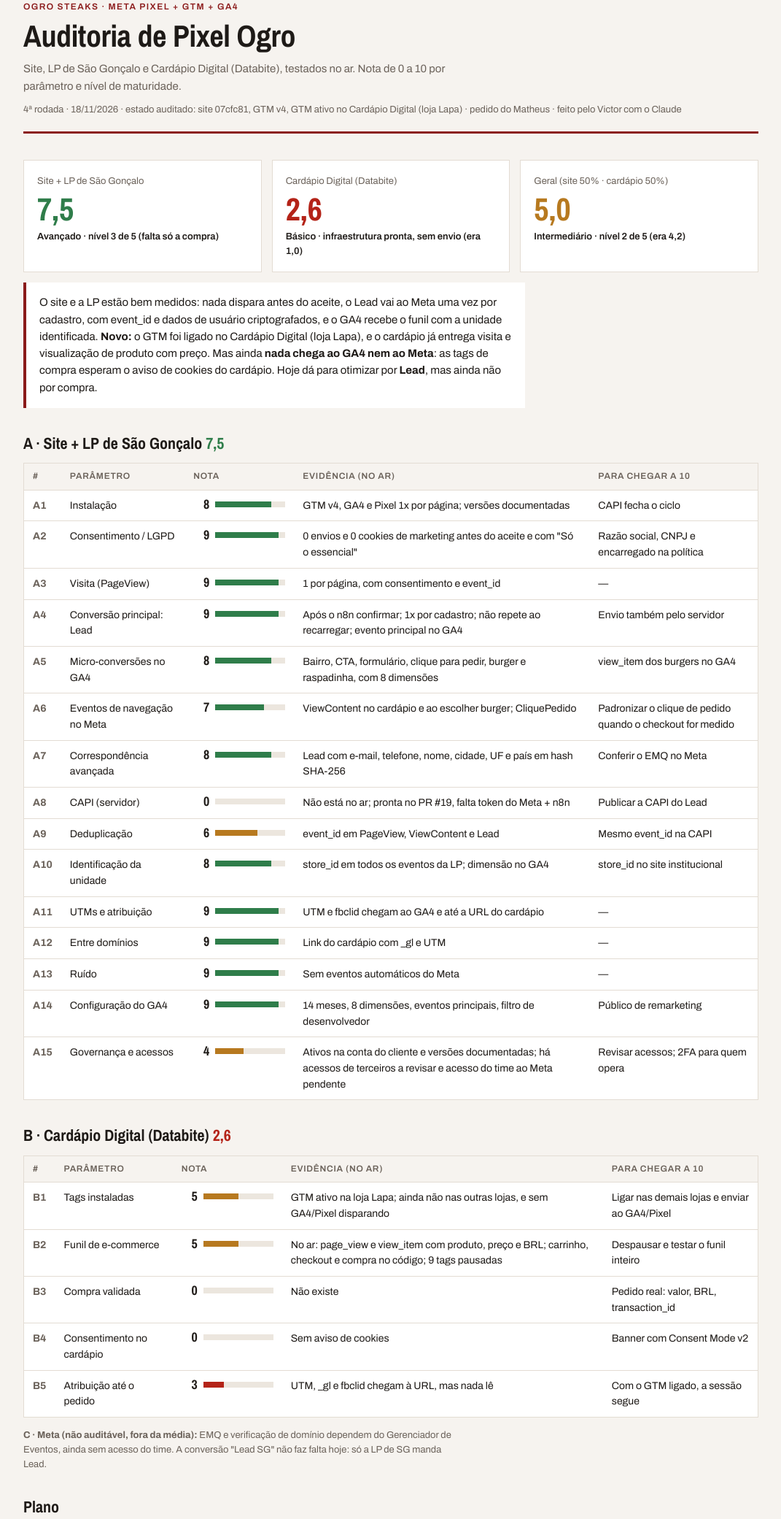
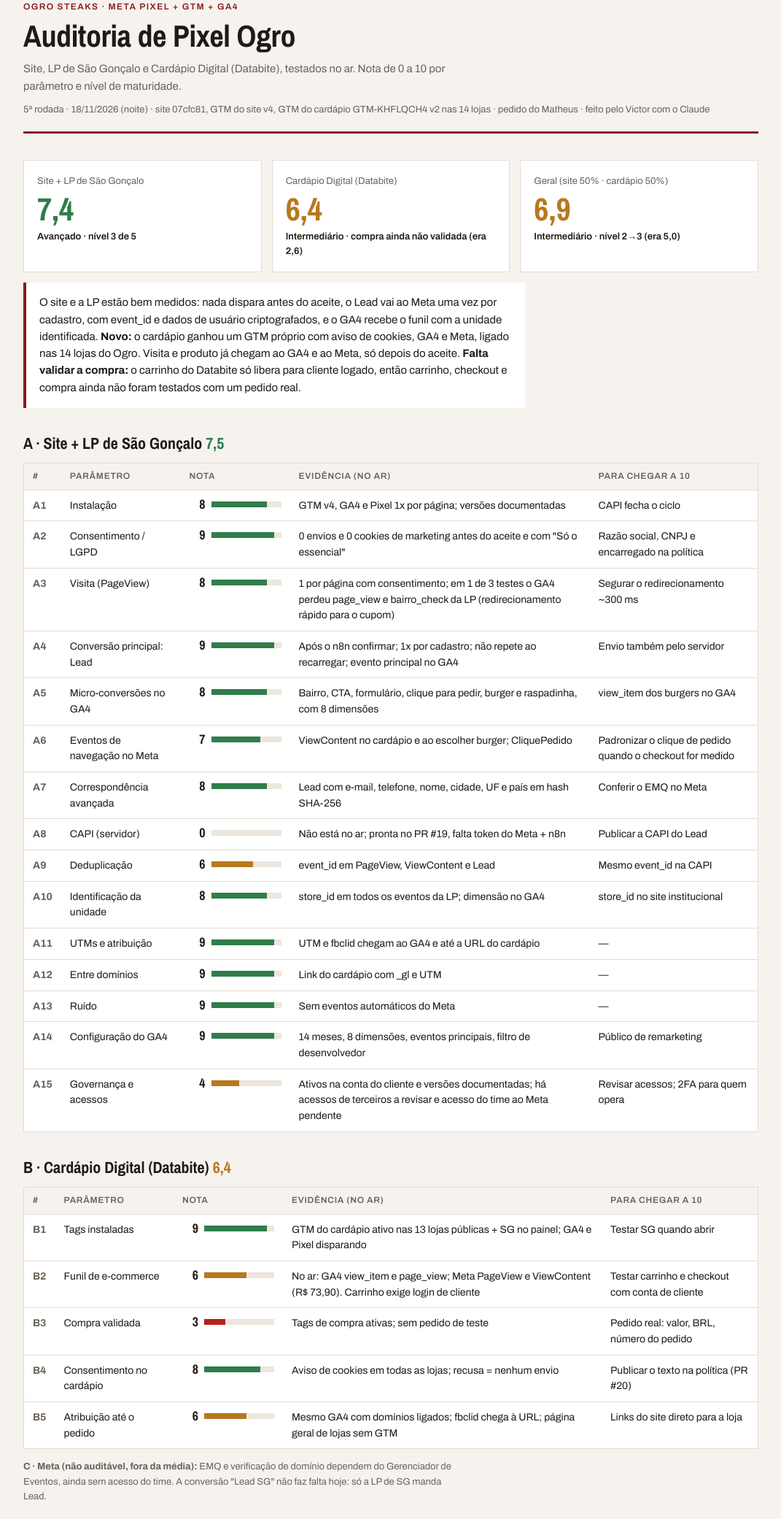
Before and after one commit to dev-seven7/ogro-auditoria-pixel, a plain HTML site: page index.html in a window 1280 px wide. Shown: the part 29-2110 px from the top of the page at 73% size, without its empty margins (104-1175 px from the left). Drawn offline with nearby package versions, Linux system fonts and the light colour scheme.

Commit message:
docs: auditoria de pixel 5ª rodada (site 7,4 · cardápio 6,4 · geral 6,9)
Co-Authored-By: Claude Opus 5.5 <noreply@anthropic.com>

```diff
--- a/index.html
+++ b/index.html
@@ -58,16 +58,16 @@ footer{font-size:12px;color:var(--muted);border-top:1px solid var(--line);paddin
   <span class="eyebrow">Ogro Steaks · Meta Pixel + GTM + GA4</span>
   <h1>Auditoria de Pixel Ogro</h1>
   <p class="lede">Site, LP de São Gonçalo e Cardápio Digital (Databite), testados no ar. Nota de 0 a 10 por parâmetro e nível de maturidade.</p>
-  <span class="meta">4ª rodada · 18/11/2026 · estado auditado: site 07cfc81, GTM v4, GTM ativo no Cardápio Digital (loja Lapa) · pedido do Matheus · feito pelo Victor com o Claude</span>
+  <span class="meta">5ª rodada · 18/11/2026 (noite) · site 07cfc81, GTM do site v4, GTM do cardápio GTM-KHFLQCH4 v2 nas 14 lojas · pedido do Matheus · feito pelo Victor com o Claude</span>
 </header>
 
 <section>
   <div class="tiles">
-    <div class="tile"><span class="lbl">Site + LP de São Gonçalo</span><span class="num hi">7,5</span><span class="lvl">Avançado · nível 3 de 5 (falta só a compra)</span></div>
-    <div class="tile"><span class="lbl">Cardápio Digital (Databite)</span><span class="num lo">2,6</span><span class="lvl">Básico · infraestrutura pronta, sem envio (era 1,0)</span></div>
-    <div class="tile"><span class="lbl">Geral (site 50% · cardápio 50%)</span><span class="num mid">5,0</span><span class="lvl">Intermediário · nível 2 de 5 (era 4,2)</span></div>
+    <div class="tile"><span class="lbl">Site + LP de São Gonçalo</span><span class="num hi">7,4</span><span class="lvl">Avançado · nível 3 de 5</span></div>
+    <div class="tile"><span class="lbl">Cardápio Digital (Databite)</span><span class="num mid">6,4</span><span class="lvl">Intermediário · compra ainda não validada (era 2,6)</span></div>
+    <div class="tile"><span class="lbl">Geral (site 50% · cardápio 50%)</span><span class="num mid">6,9</span><span class="lvl">Intermediário · nível 2→3 (era 5,0)</span></div>
   </div>
-  <div class="lead-box"><p>O site e a LP estão bem medidos: nada dispara antes do aceite, o Lead vai ao Meta uma vez por cadastro, com event_id e dados de usuário criptografados, e o GA4 recebe o funil com a unidade identificada. <strong>Novo:</strong> o GTM foi ligado no Cardápio Digital (loja Lapa), e o cardápio já entrega visita e visualização de produto com preço. Mas ainda <strong>nada chega ao GA4 nem ao Meta</strong>: as tags de compra esperam o aviso de cookies do cardápio. Hoje dá para otimizar por <strong>Lead</strong>, mas ainda não por compra.</p></div>
+  <div class="lead-box"><p>O site e a LP estão bem medidos: nada dispara antes do aceite, o Lead vai ao Meta uma vez por cadastro, com event_id e dados de usuário criptografados, e o GA4 recebe o funil com a unidade identificada. <strong>Novo:</strong> o cardápio ganhou um GTM próprio com aviso de cookies, GA4 e Meta, ligado nas 14 lojas do Ogro. Visita e produto já chegam ao GA4 e ao Meta, só depois do aceite. <strong>Falta validar a compra:</strong> o carrinho do Databite só libera para cliente logado, então carrinho, checkout e compra ainda não foram testados com um pedido real.</p></div>
 </section>
 
 <section>
@@ -77,7 +77,7 @@ footer{font-size:12px;color:var(--muted);border-top:1px solid var(--line);paddin
     <tbody>
       <tr><td class="id">A1</td><td>Instalação</td><td class="sc"><span class="bar" style="--v:8;--c:var(--good)"><b>8</b><i></i></span></td><td>GTM v4, GA4 e Pixel 1x por página; versões documentadas</td><td>CAPI fecha o ciclo</td></tr>
       <tr><td class="id">A2</td><td>Consentimento / LGPD</td><td class="sc"><span class="bar" style="--v:9;--c:var(--good)"><b>9</b><i></i></span></td><td>0 envios e 0 cookies de marketing antes do aceite e com "Só o essencial"</td><td>Razão social, CNPJ e encarregado na política</td></tr>
-      <tr><td class="id">A3</td><td>Visita (PageView)</td><td class="sc"><span class="bar" style="--v:9;--c:var(--good)"><b>9</b><i></i></span></td><td>1 por página, com consentimento e event_id</td><td>—</td></tr>
+      <tr><td class="id">A3</td><td>Visita (PageView)</td><td class="sc"><span class="bar" style="--v:8;--c:var(--good)"><b>8</b><i></i></span></td><td>1 por página com consentimento; em 1 de 3 testes o GA4 perdeu page_view e bairro_check da LP (redirecionamento rápido para o cupom)</td><td>Segurar o redirecionamento ~300 ms</td></tr>
       <tr><td class="id">A4</td><td>Conversão principal: Lead</td><td class="sc"><span class="bar" style="--v:9;--c:var(--good)"><b>9</b><i></i></span></td><td>Após o n8n confirmar; 1x por cadastro; não repete ao recarregar; evento principal no GA4</td><td>Envio também pelo servidor</td></tr>
       <tr><td class="id">A5</td><td>Micro-conversões no GA4</td><td class="sc"><span class="bar" style="--v:8;--c:var(--good)"><b>8</b><i></i></span></td><td>Bairro, CTA, formulário, clique para pedir, burger e raspadinha, com 8 dimensões</td><td>view_item dos burgers no GA4</td></tr>
       <tr><td class="id">A6</td><td>Eventos de navegação no Meta</td><td class="sc"><span class="bar" style="--v:7;--c:var(--good)"><b>7</b><i></i></span></td><td>ViewContent no cardápio e ao escolher burger; CliquePedido</td><td>Padronizar o clique de pedido quando o checkout for medido</td></tr>
@@ -95,15 +95,15 @@ footer{font-size:12px;color:var(--muted);border-top:1px solid var(--line);paddin
 </section>
 
 <section>
-  <h2>B · Cardápio Digital (Databite) <span class="lo">2,6</span></h2>
+  <h2>B · Cardápio Digital (Databite) <span class="mid">6,4</span></h2>
   <div class="tbl"><table>
     <thead><tr><th>#</th><th>Parâmetro</th><th>Nota</th><th>Evidência (no ar)</th><th>Para chegar a 10</th></tr></thead>
     <tbody>
-      <tr><td class="id">B1</td><td>Tags instaladas</td><td class="sc"><span class="bar" style="--v:5;--c:var(--warn)"><b>5</b><i></i></span></td><td>GTM ativo na loja Lapa; ainda não nas outras lojas, e sem GA4/Pixel disparando</td><td>Ligar nas demais lojas e enviar ao GA4/Pixel</td></tr>
-      <tr><td class="id">B2</td><td>Funil de e-commerce</td><td class="sc"><span class="bar" style="--v:5;--c:var(--warn)"><b>5</b><i></i></span></td><td>No ar: page_view e view_item com produto, preço e BRL; carrinho, checkout e compra no código; 9 tags pausadas</td><td>Despausar e testar o funil inteiro</td></tr>
-      <tr><td class="id">B3</td><td>Compra validada</td><td class="sc"><span class="bar" style="--v:0;--c:var(--bad)"><b>0</b><i></i></span></td><td>Não existe</td><td>Pedido real: valor, BRL, transaction_id</td></tr>
-      <tr><td class="id">B4</td><td>Consentimento no cardápio</td><td class="sc"><span class="bar" style="--v:0;--c:var(--bad)"><b>0</b><i></i></span></td><td>Sem aviso de cookies</td><td>Banner com Consent Mode v2</td></tr>
-      <tr><td class="id">B5</td><td>Atribuição até o pedido</td><td class="sc"><span class="bar" style="--v:3;--c:var(--bad)"><b>3</b><i></i></span></td><td>UTM, _gl e fbclid chegam à URL, mas nada lê</td><td>Com o GTM ligado, a sessão segue</td></tr>
+      <tr><td class="id">B1</td><td>Tags instaladas</td><td class="sc"><span class="bar" style="--v:9;--c:var(--good)"><b>9</b><i></i></span></td><td>GTM do cardápio ativo nas 13 lojas públicas + SG no painel; GA4 e Pixel disparando</td><td>Testar SG quando abrir</td></tr>
+      <tr><td class="id">B2</td><td>Funil de e-commerce</td><td class="sc"><span class="bar" style="--v:6;--c:var(--warn)"><b>6</b><i></i></span></td><td>No ar: GA4 view_item e page_view; Meta PageView e ViewContent (R$ 73,90). Carrinho exige login de cliente</td><td>Testar carrinho e checkout com conta de cliente</td></tr>
+      <tr><td class="id">B3</td><td>Compra validada</td><td class="sc"><span class="bar" style="--v:3;--c:var(--bad)"><b>3</b><i></i></span></td><td>Tags de compra ativas; sem pedido de teste</td><td>Pedido real: valor, BRL, número do pedido</td></tr>
+      <tr><td class="id">B4</td><td>Consentimento no cardápio</td><td class="sc"><span class="bar" style="--v:8;--c:var(--good)"><b>8</b><i></i></span></td><td>Aviso de cookies em todas as lojas; recusa = nenhum envio</td><td>Publicar o texto na política (PR #20)</td></tr>
+      <tr><td class="id">B5</td><td>Atribuição até o pedido</td><td class="sc"><span class="bar" style="--v:6;--c:var(--warn)"><b>6</b><i></i></span></td><td>Mesmo GA4 com domínios ligados; fbclid chega à URL; página geral de lojas sem GTM</td><td>Links do site direto para a loja</td></tr>
     </tbody>
   </table></div>
   <p class="note"><strong>C · Meta (não auditável, fora da média):</strong> EMQ e verificação de domínio dependem do Gerenciador de Eventos, ainda sem acesso do time. A conversão "Lead SG" não faz falta hoje: só a LP de SG manda Lead.</p>
@@ -114,7 +114,7 @@ footer{font-size:12px;color:var(--muted);border-top:1px solid var(--line);paddin
   <div class="tbl"><table>
     <thead><tr><th>Prioridade</th><th>Ação</th><th>Quem</th><th>Efeito</th></tr></thead>
     <tbody>
-      <tr><td><strong class="lo">P0</strong> · até 03/12</td><td>GTM na loja SG + aviso de cookies no Databite + despausar tags + pedido real</td><td>João (Databite) + Victor</td><td>Cardápio 2,6 → ~7,6 · Geral 5,0 → ~7,5</td></tr>
+      <tr><td><strong class="lo">P0</strong></td><td>Pedido real de teste numa loja (conta de cliente) para validar carrinho, checkout e compra</td><td>Victor + loja</td><td>Cardápio 6,4 → ~8,4 · Geral → ~7,9</td></tr>
       <tr><td><strong class="mid">P1</strong></td><td>CAPI do Lead: token + 2 nós no n8n + publicar o PR #19</td><td>Matheus + Victor</td><td>Site+LP 7,5 → ~8,2</td></tr>
       <tr><td><strong class="mid">P1</strong></td><td>Revisão dos acessos de terceiros</td><td>Manu</td><td>A15 4 → 8</td></tr>
       <tr><td><strong>P2</strong></td><td>Dados legais na política; view_item no GA4; público de remarketing</td><td>Igor / Victor</td><td>A2, A5, A14 → 10</td></tr>
@@ -130,7 +130,8 @@ footer{font-size:12px;color:var(--muted);border-top:1px solid var(--line);paddin
       <tr><td>1ª rodada (manhã)</td><td>6,4</td><td>1,0</td><td>3,7</td></tr>
       <tr><td>Reauditoria (tarde)</td><td>6,4</td><td>1,0</td><td>3,7</td></tr>
       <tr><td>Depois da publicação do PR #18</td><td>7,5</td><td>1,0</td><td>4,2</td></tr>
-      <tr><td><strong>GTM ligado no Cardápio Digital</strong></td><td><strong class="hi">7,5</strong></td><td><strong class="lo">2,6</strong></td><td><strong class="mid">5,0</strong></td></tr>
+      <tr><td>GTM do site no Databite (sem envio)</td><td>7,5</td><td>2,6</td><td>5,0</td></tr>
+      <tr><td><strong>GTM próprio do cardápio nas 14 lojas</strong></td><td><strong class="hi">7,4</strong></td><td><strong class="mid">6,4</strong></td><td><strong class="mid">6,9</strong></td></tr>
     </tbody>
   </table></div>
 </section>
```
